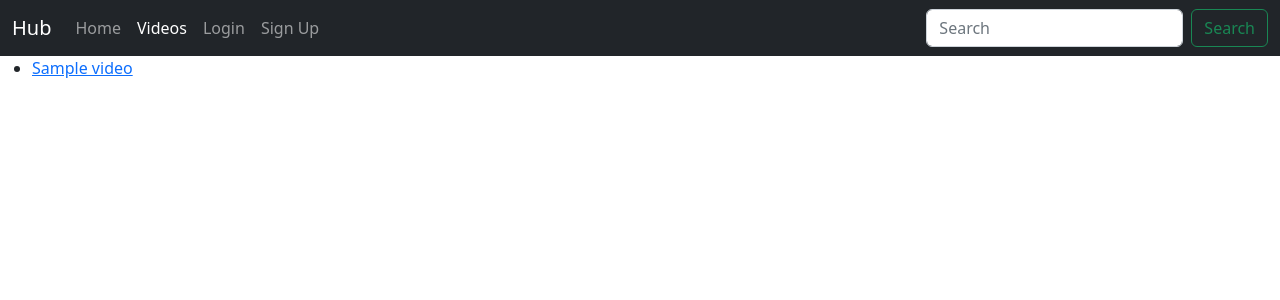
After one commit to bernasx/netflixclone-django, a Django app: page /videos/ in a window 1280 px wide. The commit adds this page. Shown: the top 300 px of the page. Run offline with Django 4.2, Linux system fonts and the light colour scheme; tables that the repository leaves empty hold one stand-in row (values such as "Sample post").

Commit message:
Added Videos Page and Video Detail page

```diff
--- a/hub/models.py
+++ b/hub/models.py
@@ -16,7 +16,7 @@ class Video(models.Model):
     title = models.CharField(max_length=200, default='title')
     producer = models.ForeignKey(User, on_delete=models.CASCADE)
     publish_date = models.DateTimeField()
-    views = models.IntegerField()
+    views = models.IntegerField(default=0)
     description = models.TextField()
     duration = models.IntegerField()
     lastUpdated = models.DateTimeField()
--- a/hub/templates/hub/base.html
+++ b/hub/templates/hub/base.html
@@ -22,7 +22,7 @@
                 <a {% if request.resolver_match.url_name == 'index' %}class="nav-link active"{% else %}class="nav-link"{% endif %} aria-current="page" href="{% url 'index' %}">Home</a>
               </li>
               <li class="nav-item">
-                <a class="nav-link" aria-current="page" href="{% url 'index' %}">Videos</a>
+                <a {% if request.resolver_match.url_name == 'videos' %}class="nav-link active"{% else %}class="nav-link"{% endif %} aria-current="page" href="{% url 'videos' %}">Videos</a>
               </li>
               {% if user.is_authenticated %}
               <li class="nav-item dropdown">
--- /dev/null
+++ b/hub/templates/hub/videos/video_detail.html
@@ -0,0 +1,5 @@
+{% extends '../base.html'%}
+
+{% block content %}
+    {{video.title}}
+{% endblock %}
--- /dev/null
+++ b/hub/templates/hub/videos/videos.html
@@ -0,0 +1,9 @@
+{% extends '../base.html'%}
+
+{% block content %}
+<ul>
+    {% for video in videos_list %}
+        <li><a href="{% url 'video_detail' video.id %}">{{ video.title }}</a></li>
+    {% endfor %}
+</ul>
+{% endblock %}
--- a/hub/urls.py
+++ b/hub/urls.py
@@ -6,6 +6,8 @@ urlpatterns = [
     path('', views.index, name='index'),
     path('follow/', views.follow, name='follow'),
     path('unfollow/', views.unfollow, name='unfollow'),
+    path('videos/', views.VideosView.as_view(template_name='hub/videos/videos.html'), name='videos'),
+    path('video/<int:pk>', views.VideoDetailView.as_view(template_name='hub/videos/video_detail.html'), name='video_detail'),
     path('profile/', views.profile, name='profile'),
     path('profile/<int:pk>', views.profile, name='profile'),
     path('signup/', views.signup, name='signup'),
--- a/hub/views.py
+++ b/hub/views.py
@@ -1,7 +1,7 @@
 from http.client import HTTPResponse
-from django.http import HttpResponse, HttpResponseNotFound
 from django.shortcuts import render, redirect, get_object_or_404
-from .models import User, Follower
+from .models import User, Follower, Video
+from django.db.models import Q
 from django.views import generic
 
 def index(request):
@@ -50,7 +50,6 @@ def unfollow(request):
         except (KeyError, Follower.DoesNotExist):
             return redirect(f'/profile/{id}')
 
-
 def profile(request, pk=None):
     otherUser = None
     ownProfile = False
@@ -83,3 +82,17 @@ def profile(request, pk=None):
     }
 
     return render(request, 'hub/profile.html', parameters)
+
+class VideosView(generic.ListView):
+    template_name = 'hub/videos/videos.html'
+    context_object_name = 'videos_list'
+
+    def get_queryset(self):
+        return Video.objects.filter(isPublic=True)[:20]
+
+class VideoDetailView(generic.DetailView):
+    model = Video
+    template_name = 'polls/video_detail.html'
+
+    def get_queryset(self):
+        return Video.objects.filter(Q(isPublic=True) | Q(isUnlisted=True,isPublic=False))
```
Also changed, not shown: hub/admin.py (+6 -1 lines), hub/migrations/0015_alter_video_views.py (added).
